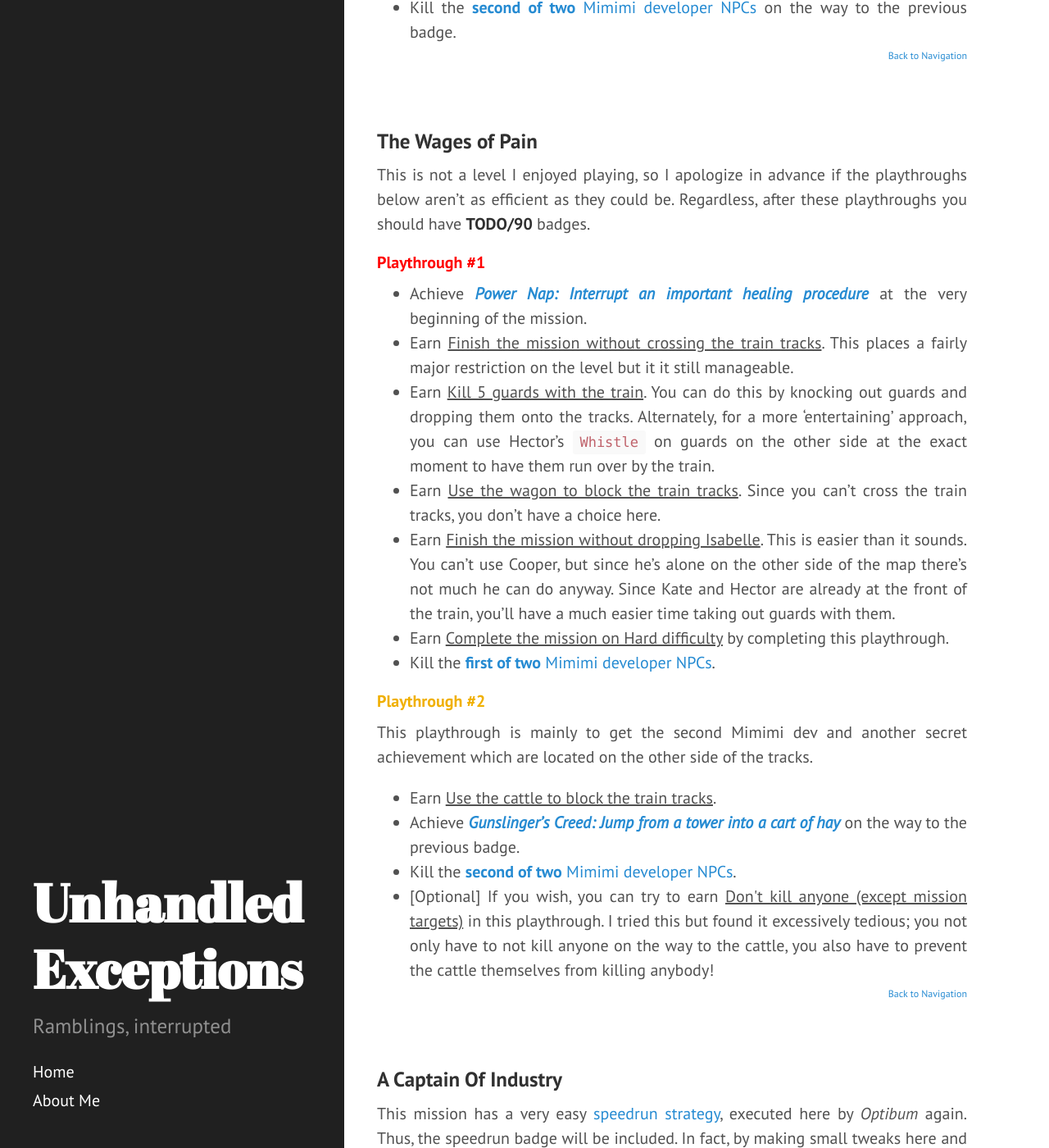
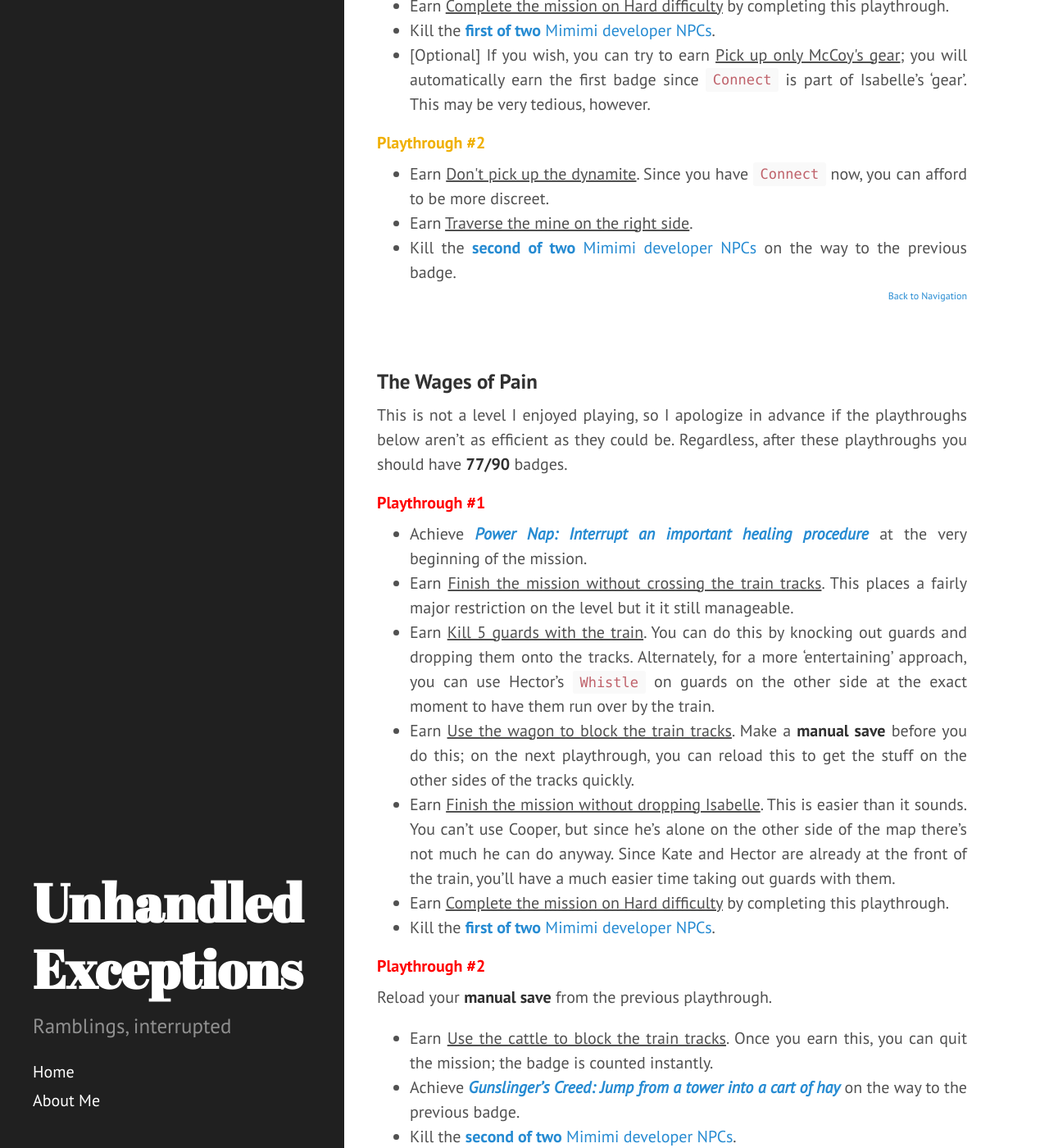
Before and after one commit to vedangnaik/vedangnaik.github.io, a Jekyll site: the page built from _posts/2021-04-28-hundred-percent-desperados.md, in a window 1280 px wide and 1400 px high, scrolled down 13162 px. Shown: the whole window at 82% size. Built offline with Jekyll 4.4.1, drawn with Linux system fonts in a browser that asks for light colours; some of the changed text lies outside the part shown.

Commit message:
Added missing badges and badge counts

```diff
--- a/_posts/2021-04-28-hundred-percent-desperados.md
+++ b/_posts/2021-04-28-hundred-percent-desperados.md
@@ -166,6 +174,7 @@ This is the speedrun playthrough.
 
 * Earn <u>Win the bet with McCoy</u>. The speedrun route relies heavily on McCoy, so you should earn this naturally.
 * Earn <u>Speedrun: complete the mission in under 17:00 minutes</u>. Make sure you have adequately memorized what each character is supposed to do. Play smoothly and calmly; 17 minutes is more than enough time for this route. Optimbum makes some risky plays to avoid waiting for guard rotations, but you can afford to wait for them.
+* * Earn <u>Don't save during the mission</u>. This should be straightforward if you've sufficiently practiced the route.
 
 <p class="navigation-link">[Back to Navigation](#navigation)</p><br>
 
@@ -186,7 +195,8 @@ At the end of these playthroughs, you should have **33/90** badges.
 <h4 class="normal-difficulty">Playthrough #2</h4>
 
 * Earn <u>Get the dynamite from the shooting range</u>.
-* Earn <u>Kill 3 guards with rolling logs</u>. The logs are near the sawmill adjacent to the shooting range. With her Disguise, Kate can easily walk there and release the logs undetected.
+* Earn <u>Don't use firearms</u>. This places a rather major restriction on this level, but it is still quite straightforward. I feel the shooting range is easier to handle without guns since you have multiple approaches. McCoy's `Swamp Gas` can be used to take out the Long Coat. It's also en route to the next badge.
+* Earn <u>Kill 3 guards with rolling logs</u>. The logs are near the sawmill adjacent to the shooting range. With her disguise, Kate can easily walk there and release the logs.
 * [Optional] Farm for ***Follow Me Darling: Make guards follow Kate for 1,000 meters total*** and ***Watch Out Below!: Kill 50 guards using the environment***.
 
 <p class="navigation-link">[Back to Navigation](#navigation)</p><br>
@@ -227,7 +237,7 @@ There is a mechanic in the game wherein a *unconscious, tied-up* guard will lure
 
 
 ### Louisiana Voodoo
-After these playthroughs you should have **TODO/90** badges.
+After these playthroughs you should have **47/90** badges.
 
 <h4 class="hard-difficulty">Playthrough #1</h4>
 
@@ -251,7 +261,7 @@ After these playthroughs you should have **TODO/90** badges.
 
 
 ### Back Alley Jazz
-After these playthroughs you should have **TODO/90** badges.
+After these playthroughs you should have **53/90** badges.
 
 <h4 class="hard-difficulty">Playthrough #1</h4>
 
@@ -273,7 +283,7 @@ After these playthroughs you should have **TODO/90** badges.
 
 
 ### Burn the Queen
-After these playthroughs you should have **TODO/90** badges.
+After these playthroughs you should have **59/90** badges.
 
 <h4 class="hard-difficulty">Playthrough #1</h4>
 
@@ -294,7 +304,7 @@ After these playthroughs you should have **TODO/90** badges.
 
 
 ### Dirt and Blood
-This is not a level I enjoyed playing, so I apologize in advance if the playthroughs below aren't as efficient as they could be. Regardless, after these playthroughs you should have **TODO/90** badges.
+This is not a level I enjoyed playing, so I apologize in advance if the playthroughs below aren't as efficient as they could be. Regardless, after these playthroughs you should have **65/90** badges.
 
 <h4 class="hard-difficulty">Playthrough #1</h4>
 
@@ -315,7 +325,7 @@ This is not a level I enjoyed playing, so I apologize in advance if the playthro
 
 
 ### A Cart Full Of Gunpowder
-After these playthroughs you should have **TODO/90** badges.
+After these playthroughs you should have **71/90** badges.
 
 <h4 class="hard-difficulty">Playthrough #1</h4>
 
@@ -339,25 +349,24 @@ After these playthroughs you should have **TODO/90** badges.
 
 
 ### The Wages of Pain
-This is not a level I enjoyed playing, so I apologize in advance if the playthroughs below aren't as efficient as they could be. Regardless, after these playthroughs you should have **TODO/90** badges.
+This is not a level I enjoyed playing, so I apologize in advance if the playthroughs below aren't as efficient as they could be. Regardless, after these playthroughs you should have **77/90** badges.
 
 <h4 class="hard-difficulty">Playthrough #1</h4>
 
 * Achieve ***[Power Nap: Interrupt an important healing procedure](https://www.youtube.com/watch?v=o8mm3fDr1bQ)*** at the very beginning of the mission.
 * Earn <u>Finish the mission without crossing the train tracks</u>. This places a fairly major restriction on the level but it it still manageable.
 * Earn <u>Kill 5 guards with the train</u>. You can do this by knocking out guards and dropping them onto the tracks. Alternately, for a more 'entertaining' approach, you can use Hector's `Whistle` on guards on the other side at the exact moment to have them run over by the train.
-* Earn <u>Use the wagon to block the train tracks</u>. Since you can't cross the train tracks, you don't have a choice here.
+* Earn <u>Use the wagon to block the train tracks</u>. Make a **manual save** before you do this; on the next playthrough, you can reload this to get the stuff on the other sides of the tracks quickly.
 * Earn <u>Finish the mission without dropping Isabelle</u>. This is easier than it sounds. You can't use Cooper, but since he's alone on the other side of the map there's not much he can do anyway. Since Kate and Hector are already at the front of the train, you'll have a much easier time taking out guards with them.
 * Earn <u>Complete the mission on Hard difficulty</u> by completing this playthrough.
 * Kill the [**first of two** Mimimi developer NPCs]("https://www.trueachievements.com/a298714/veteran-bounty-hunter-achievement").
 
-<h4 class="normal-difficulty">Playthrough #2</h4>
-This playthrough is mainly to get the second Mimimi dev and another secret achievement which are located on the other side of the tracks.
+<h4 class="hard-difficulty">Playthrough #2</h4>
+Reload your **manual save** from the previous playthrough.
 
-* Earn <u>Use the cattle to block the train tracks</u>.
+* Earn <u>Use the cattle to block the train tracks</u>. Once you earn this, you can quit the mission; the badge is counted instantly.
 * Achieve ***[Gunslinger's Creed: Jump from a tower into a cart of hay](https://www.youtube.com/watch?v=130AHX6nNOY)*** on the way to the previous badge.
 * Kill the [**second of two** Mimimi developer NPCs]("https://www.trueachievements.com/a298714/veteran-bounty-hunter-achievement").
-* [Optional] If you wish, you can try to earn <u>Don't kill anyone (except mission targets)</u> in this playthrough. I tried this but found it excessively tedious; you not only have to not kill anyone on the way to the cattle, you also have to prevent the cattle themselves from killing anybody!
 
 <p class="navigation-link">[Back to Navigation](#navigation)</p><br>
 
@@ -365,7 +374,7 @@ This playthrough is mainly to get the second Mimimi dev and another secret achie
 
 
 ### A Captain Of Industry
-This mission has a very easy [speedrun strategy](https://www.youtube.com/watch?v=UovLY9SbneY), executed here by *Optibum* again. Thus, the speedrun badge will be included. In fact, by making small tweaks here and there to this route, you can very easily earn all eight badges inside 30 minutes. After these playthroughs you should have **TODO/90** badges.
+This mission has a very easy [speedrun strategy](https://www.youtube.com/watch?v=UovLY9SbneY), executed here by *Optibum* again. Thus, the speedrun badge will be included. In fact, by making small tweaks here and there to this route, you can very easily earn all eight badges inside 30 minutes. After these playthroughs you should have **85/90** badges.
 
 <h4 class="normal-difficulty">Playthrough #1</h4>
 This is the speedrun playthough; the time limit is generous enough that it can be done first time, along with with a small change to earn an extra badge.
@@ -405,6 +414,8 @@ I found this mission very long and tedious, and I think many other people felt t
 * Achieve ***Veteran Bounty Hunter: Kill 31 hidden Mimimi devs*** by killing the [two Mimimi developer NPCs]("https://www.trueachievements.com/a298714/veteran-bounty-hunter-achievement").
 * Achieve ***[Chicken Dinner: Kill all 3 golden chickens](https://guides.gamepressure.com/desperados-iii/guide.asp?ID=58096)*** by shooting the final golden chicken.
 * Achieve ***Five Good Shots: Defeat Frank*** and ***Sheriff's Badge: Earn 90 badges*** by completing this playthrough.
+
+<p class="navigation-link">[Back to Navigation](#navigation)</p><br>
 
 
 
@@ -419,4 +430,11 @@ At this point, the only achievement you should have left is ***Most Entertaining
 4. [The Devil Is In The Details](https://www.youtube.com/watch?v=5wAtRzCUCCw), executed again by *z w*.
 5. [Bird Hunting](https://www.youtube.com/watch?v=96om0eFvf0Y), executed again by *z w*
 
-Both these speedrunners use some extremely clever tactics and amazing mechanics which can be easily applied to the story playthroughs as well.
+<p class="navigation-link">[Back to Navigation](#navigation)</p><br>
+
+
+
+
+## Conclusion
+
+And that's it! If you made it this far, congratulations! You should have a proud **36 of 36** on your Steam profile 😀
```
Also changed, not shown: other parts of _posts/2021-04-28-hundred-percent-desperados.md (+13 -5 lines).
